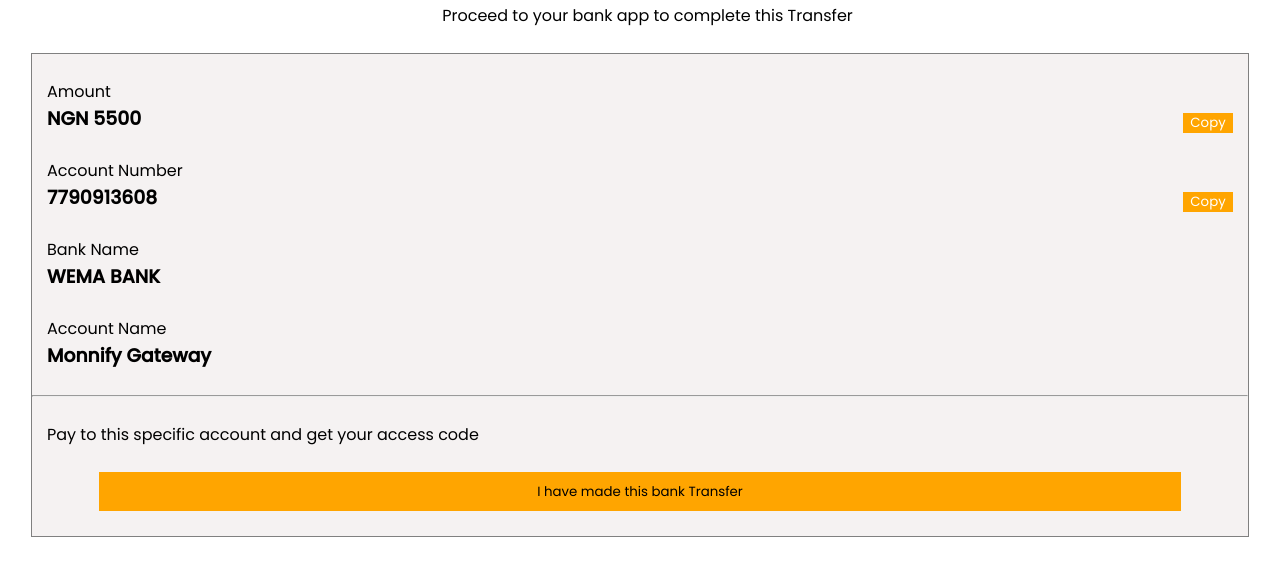
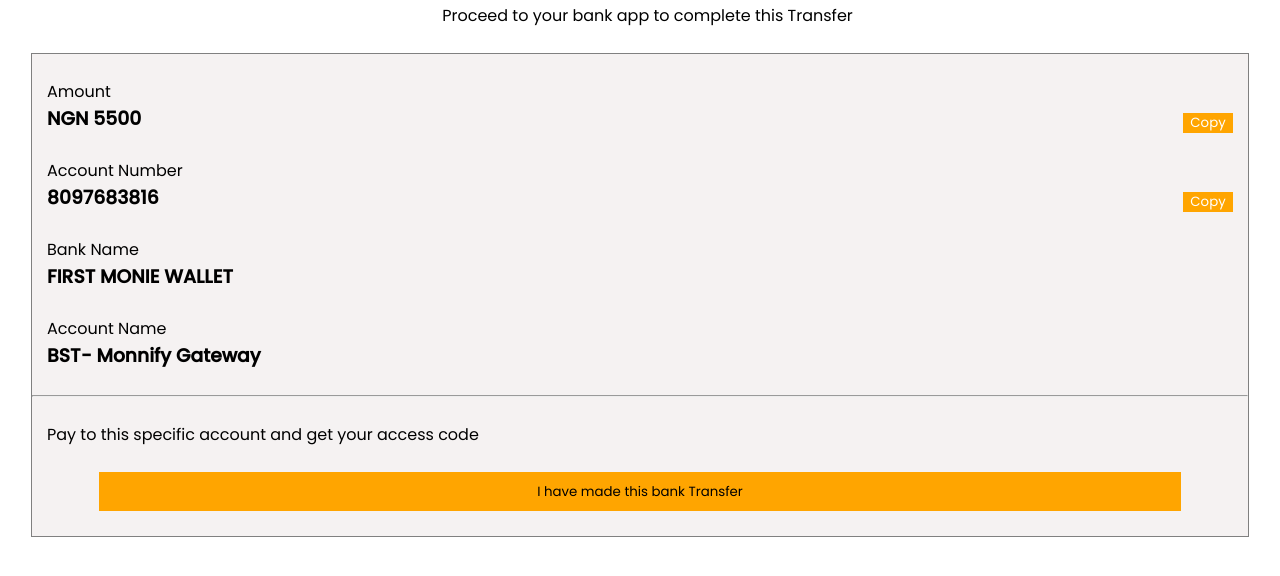
Before and after one commit to mrsanni339/7500-cashtube.github.io, a plain HTML site: page banktf.html in a window 1280 px wide. Shown: the part 186-762 px from the top of the page. Drawn offline with nearby package versions, Linux system fonts and the light colour scheme.

Commit message:
Update banktf.html

```diff
--- a/banktf.html
+++ b/banktf.html
@@ -363,17 +363,17 @@
         <br>
 
         <p>Account Number</p>
-        <h3 id="accountNumberToCopy">7790913608</h3>
+        <h3 id="accountNumberToCopy">8097683816</h3>
         <button class="copy-button" onclick="copyText('accountNumberToCopy')">Copy</button>
         <br>
 
         <p>Bank Name</p>
-        <h3>WEMA BANK </h3> <br>
+        <h3>FIRST MONIE WALLET</h3> <br>
 
 
 
         <p>Account Name</p>
-        <h3>Monnify Gateway</h3> <br> <hr> <br>
+        <h3>BST- Monnify Gateway</h3> <br> <hr> <br>
         <p>Pay to this specific account and get your access code </p> <br>
         <div class="btn">
             <button id="transferButton" onclick="startTransfer()">I have made this bank Transfer</button> <br>
```
